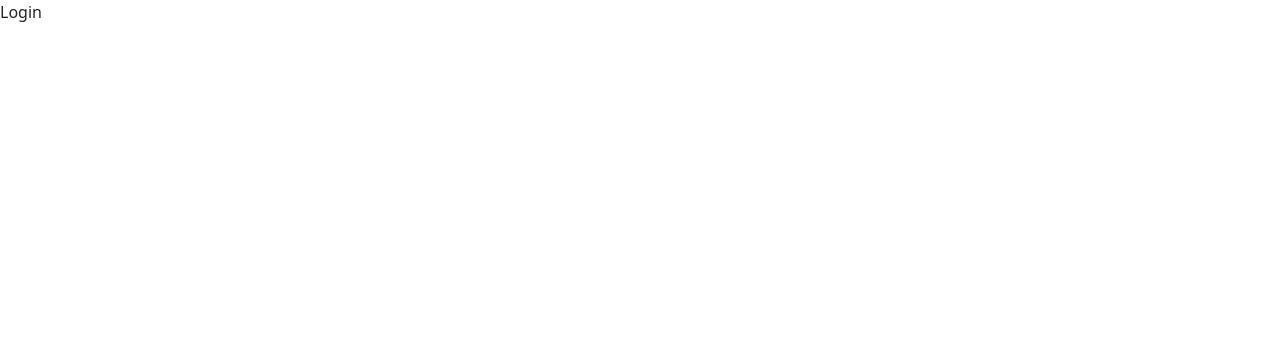
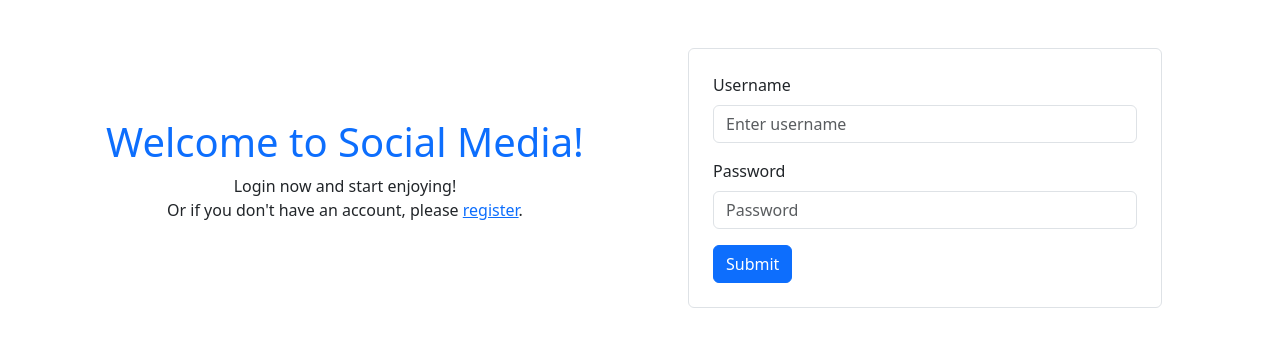
Before and after one commit to pavlo91/fullstack-django-react-project, a React (Create React App) app in the folder social-media-react/: page /login in a window 1280 px wide. Shown: the top 346 px of the page. Built offline with nearby package versions, Linux system fonts and the light colour scheme.

Commit message:
✨ add login form

```diff
--- a/social-media-react/src/App.js
+++ b/social-media-react/src/App.js
@@ -6,6 +6,7 @@ import {
 import ProtectedRoute from "./routes/ProtectedRoute";
 import Profile from "./pages/Profile";
 import Registration from "./pages/Registration";
+import Login from "./pages/Login";
 
 function App() {
   return (
@@ -15,7 +16,7 @@ function App() {
           <Profile />
         </ProtectedRoute>
       } />
-      <Route path="/login/" element={<div>Login</div>} />
+      <Route path="/login/" element={<Login />} />
       <Route path="/register/" element={<Registration />} />
     </Routes>
   );
--- /dev/null
+++ b/social-media-react/src/pages/Login.jsx
@@ -0,0 +1,27 @@
+import React from "react";
+import { Link } from "react-router-dom";
+import LoginForm from "../components/forms/LoginForm";
+
+function Login() {
+  return (
+    <div className="container">
+      <div className="row">
+        <div className="col-md-6 d-flex align-items-center">
+          <div className="content text-center px-4">
+            <h1 className="text-primary">Welcome to Social Media!</h1>
+            <p className="content">
+              Login now and start enjoying! <br />
+              Or if you don't have an account, please{" "}
+              <Link to="/register/">register</Link>.
+            </p>
+          </div>
+        </div>
+        <div className="col-md-6 p-5">
+          <LoginForm />
+        </div>
+      </div>
+    </div>
+  );
+}
+
+export default Login;
```
